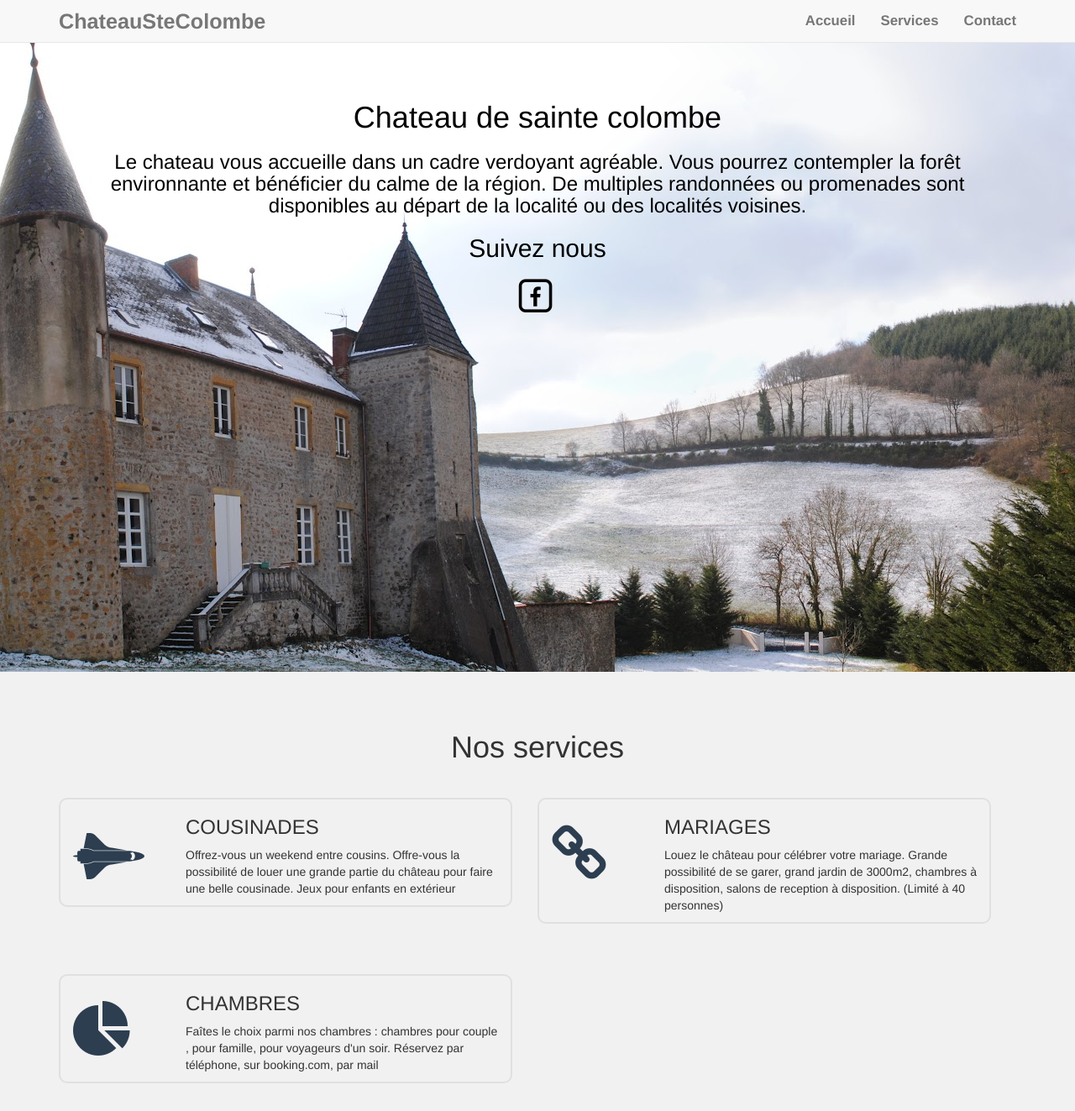
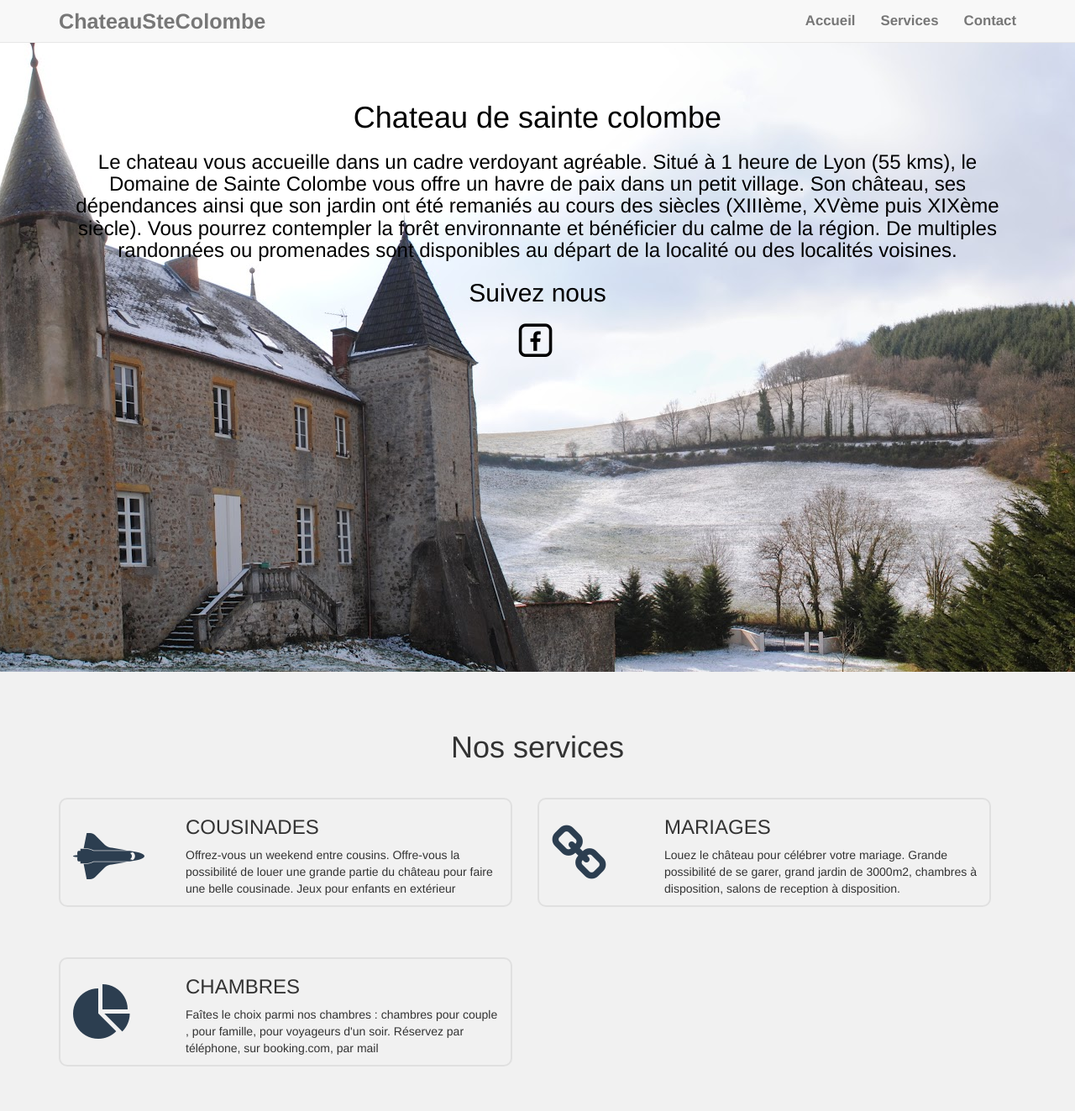
Before and after one commit to pousino/staticWebSite, a plain HTML site: page index.html in a window 1280 px wide. Shown: the top 1323 px of the page at 84% size. Drawn offline with nearby package versions, Linux system fonts and the light colour scheme.

Commit message:
CLEVW-123456 commit index 3

```diff
--- a/index.html
+++ b/index.html
@@ -98,8 +98,13 @@
                             <div class="col-lg-12">
                                 <div class="intro-message">
                                     <h1>Chateau de sainte colombe</h1>
-                                                        <h3>Le chateau vous accueille dans un cadre verdoyant agréable. Vous pourrez contempler la forêt environnante et bénéficier du calme de la région.
-                                                        De multiples randonnées ou promenades sont disponibles au départ de la localité ou des localités voisines. </h3>
+                                                        <h3>Le chateau vous accueille dans un cadre verdoyant agréable.
+                                                            Situé à 1 heure de Lyon (55 kms), le Domaine de Sainte Colombe vous
+                                                            offre un havre de paix dans un petit village.
+                                                            Son château, ses dépendances ainsi que son jardin ont été remaniés au cours
+                                                            des siècles (XIIIème, XVème puis XIXème siècle).
+                                                            Vous pourrez contempler la forêt environnante et bénéficier du calme de la région.
+                                                            De multiples randonnées ou promenades sont disponibles au départ de la localité ou des localités voisines. </h3>
                                     <!-- <hr class="intro-divider"> -->
                                    <h2>Suivez nous</h2>
 
@@ -172,7 +177,7 @@
                                                            </div>
                                                            <div class="col-lg-9 col-xs-12">
                                                               <h3>MARIAGES</h3>
-                                                               <p>Louez le château pour célébrer votre mariage. Grande possibilité de se garer, grand jardin de 3000m2, chambres à disposition, salons de reception à disposition. (Limité à 40 personnes) </p>
+                                                               <p>Louez le château pour célébrer votre mariage. Grande possibilité de se garer, grand jardin de 3000m2, chambres à disposition, salons de reception à disposition. </p>
                                                            </div>
                                                        </div>
                                                     </div>
```
